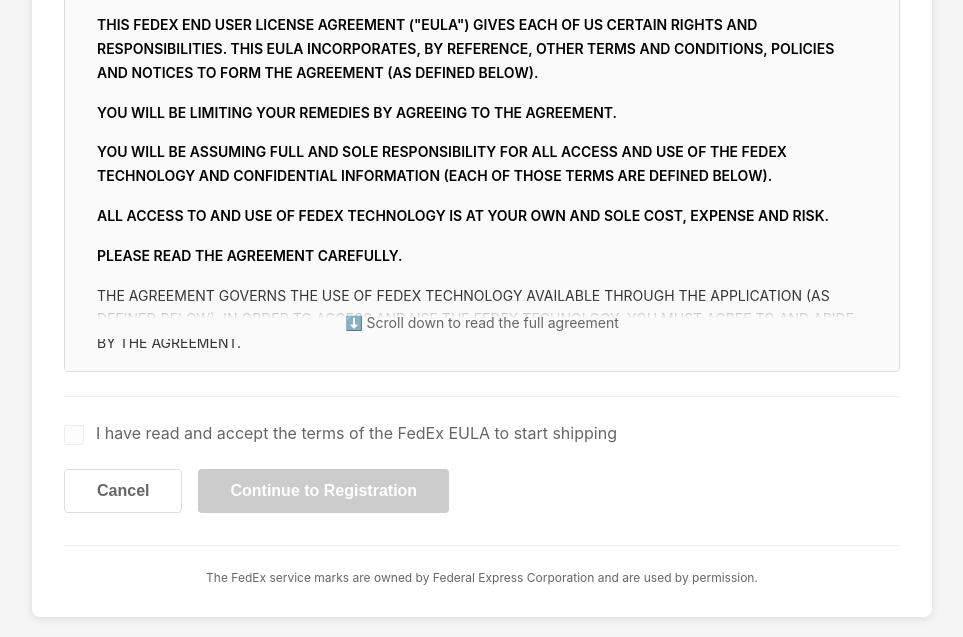
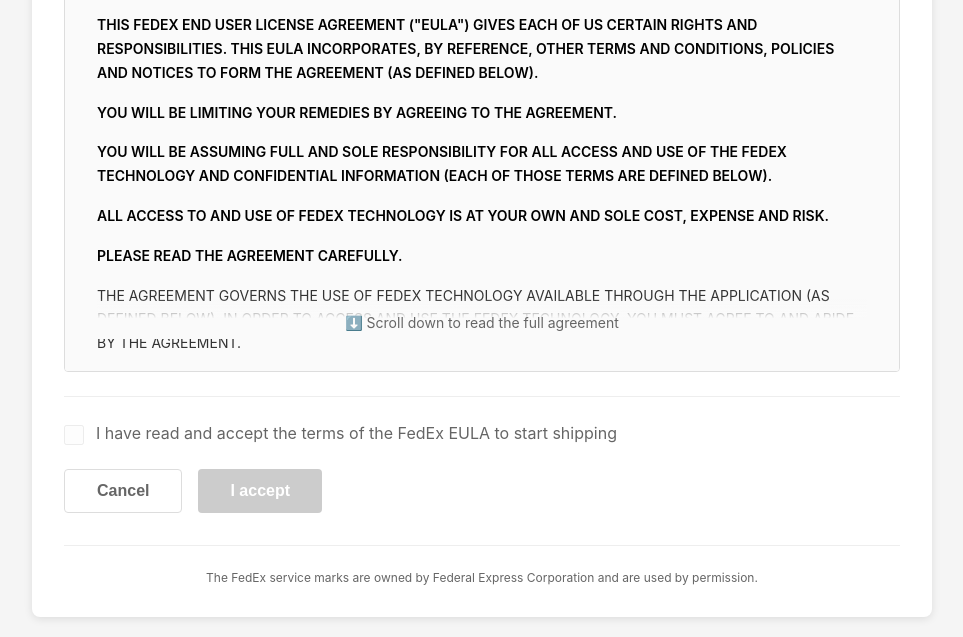
Before and after one commit to TAloha-Dev/cookKwees-fedex-shipping, a website: page public/eula.html in a window 1280 px wide. Shown: the part 347-984 px from the top of the page, without its empty margins (158-1121 px from the left). Drawn offline with Linux system fonts and the light colour scheme.

Commit message:
Update eula.html

```diff
--- a/public/eula.html
+++ b/public/eula.html
@@ -428,7 +428,7 @@
             Cancel
           </button>
           <button class="btn-primary" id="continueBtn" disabled onclick="handleContinue()">
-            Continue to Registration
+            I accept
           </button>
         </div>
       </div>
```
